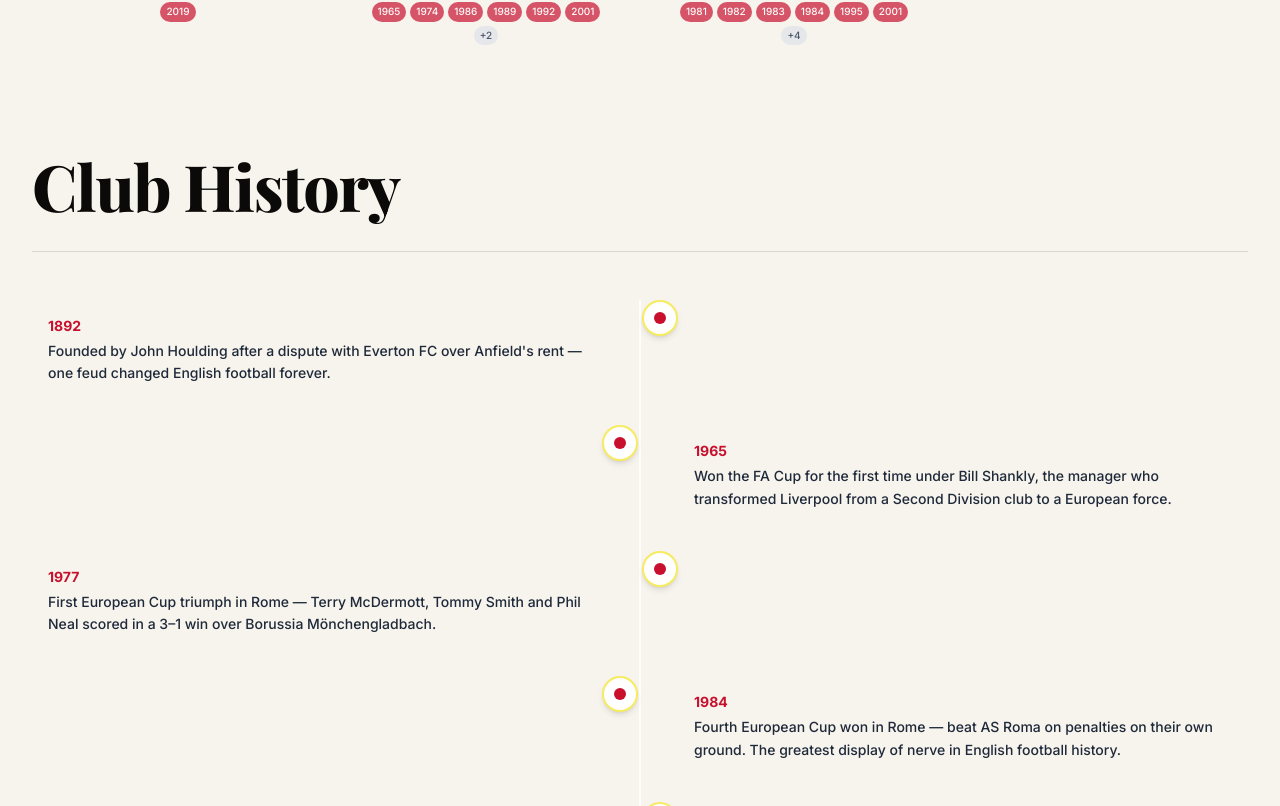
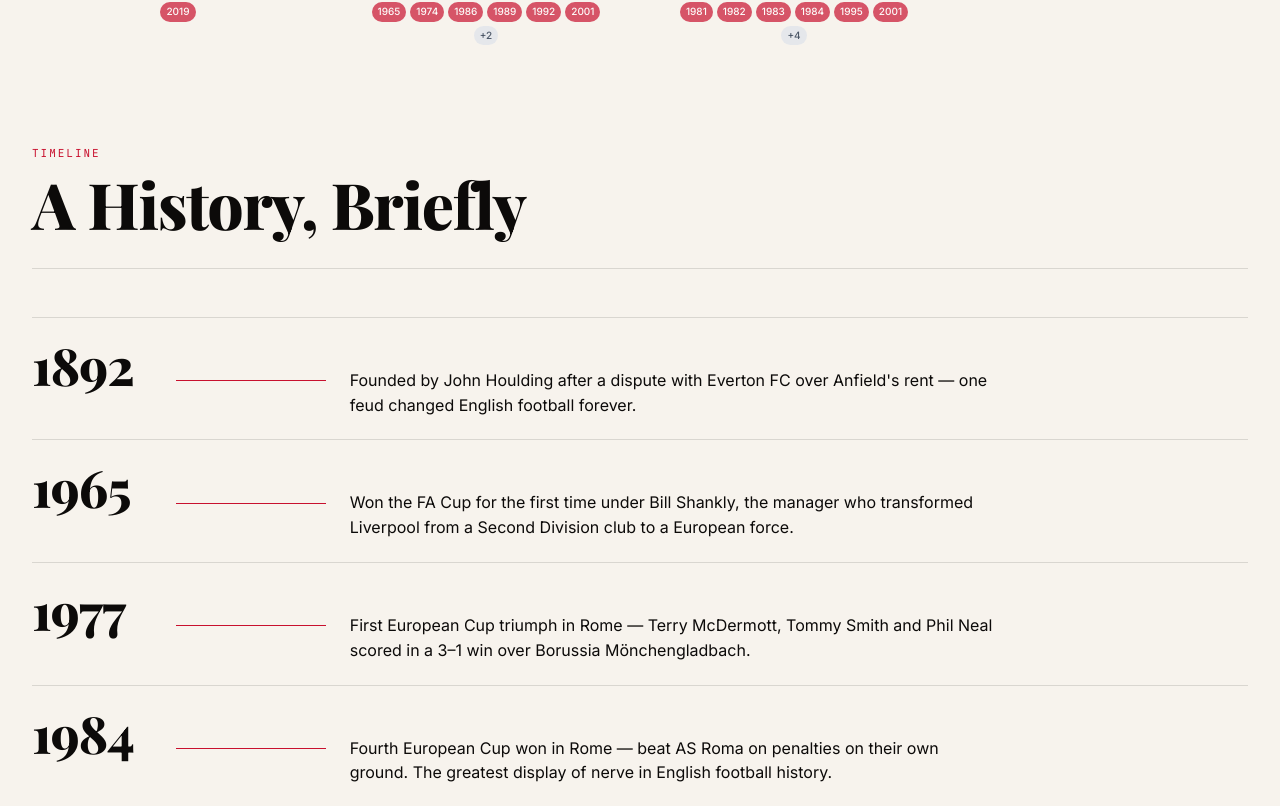
Before and after one commit to Sachiuuu/History-of-Futibola, a Next.js app: page /clubs/liverpool in a window 1280 px wide. Shown: the part 1834-2640 px from the top of the page. Built offline with nearby package versions, Linux system fonts and the light colour scheme; a web font is replaced by a local one.

Commit message:
Redesigned HistoricalTimeline to editorial horizontal rows (year | accent rule | event)

```diff
--- a/src/components/club/HistoricalTimeline.tsx
+++ b/src/components/club/HistoricalTimeline.tsx
@@ -1,6 +1,5 @@
 import type { TimelineEvent } from '@/types/club'
 import SectionHeader from '@/components/ui/SectionHeader'
-import GlassCard from '@/components/ui/GlassCard'
 
 interface HistoricalTimelineProps {
   events: TimelineEvent[]
@@ -8,49 +7,60 @@
 
 export default function HistoricalTimeline({ events }: HistoricalTimelineProps) {
   return (
-    <section>
-      <SectionHeader title="Club History" subtitle="Key moments that shaped the club's identity" />
+    <section id="history">
+      <SectionHeader kicker="Timeline" title="A History, Briefly" />
 
-      <div className="relative">
-        {/* Vertical connecting line */}
-        <div
-          className="absolute left-[2.2rem] md:left-1/2 top-0 bottom-0 w-0.5 -translate-x-1/2"
-          style={{ backgroundColor: 'rgba(255,255,255,0.90)' }}
-        />
+      <div style={{ borderTop: '1px solid var(--rule)' }}>
+        {events.map((event) => (
+          <article
+            key={event.year}
+            style={{
+              display: 'grid',
+              gridTemplateColumns: '120px 1fr 6fr',
+              gap: 24,
+              alignItems: 'baseline',
+              padding: '22px 0',
+              borderBottom: '1px solid var(--rule)',
+            }}
+          >
+            {/* Year */}
+            <div
+              style={{
+                fontFamily: 'var(--display)',
+                fontWeight: 'var(--display-weight)' as 'bold',
+                fontSize: 'clamp(32px, 4vw, 52px)',
+                lineHeight: 1,
+                letterSpacing: '-0.02em',
+                color: 'var(--ink)',
+              }}
+            >
+              {event.year}
+            </div>
 
-        <div className="space-y-6">
-          {events.map((event, index) => {
-            const isRight = index % 2 !== 0
+            {/* Accent rule */}
+            <div
+              style={{
+                height: 1,
+                background: 'var(--accent)',
+                alignSelf: 'center',
+                marginTop: 4,
+              }}
+            />
 
-            return (
-              <div
-                key={event.year}
-                className={`flex items-start gap-4 md:gap-0 ${isRight ? 'md:flex-row-reverse' : 'md:flex-row'}`}
-              >
-                {/* Card */}
-                <div className={`flex-1 ${isRight ? 'md:pl-10' : 'md:pr-10'}`}>
-                  <GlassCard className="p-4 hover:shadow-lg transition-shadow">
-                    <p className="text-sm font-black mb-1" style={{ color: 'var(--club-primary)' }}>
-                      {event.year}
-                    </p>
-                    <p className="text-sm text-gray-800 leading-relaxed font-medium">{event.event}</p>
-                  </GlassCard>
-                </div>
-
-                {/* Dot */}
-                <div
-                  className="relative flex-shrink-0 w-9 h-9 rounded-full border-2 bg-white flex items-center justify-center z-10 shadow-md md:mx-auto"
-                  style={{ borderColor: 'var(--club-accent)' }}
-                >
-                  <div className="w-3 h-3 rounded-full" style={{ backgroundColor: 'var(--club-primary)' }} />
-                </div>
-
-                {/* Mirror spacer desktop */}
-                <div className="hidden md:block flex-1" />
-              </div>
-            )
-          })}
-        </div>
+            {/* Event text */}
+            <p
+              style={{
+                fontSize: 16,
+                lineHeight: 1.55,
+                color: 'var(--ink)',
+                margin: 0,
+                maxWidth: '64ch',
+              }}
+            >
+              {event.event}
+            </p>
+          </article>
+        ))}
       </div>
     </section>
   )
```
